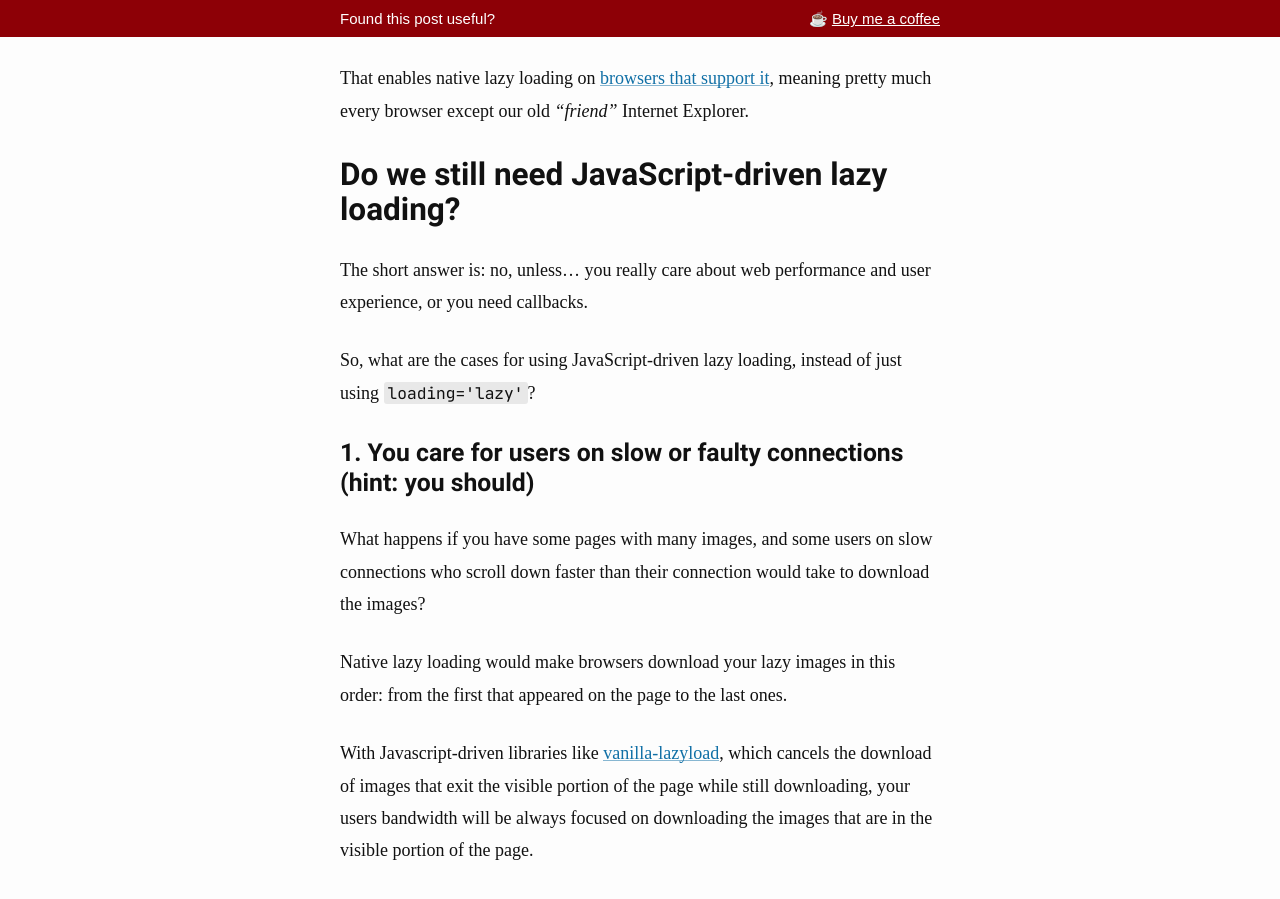
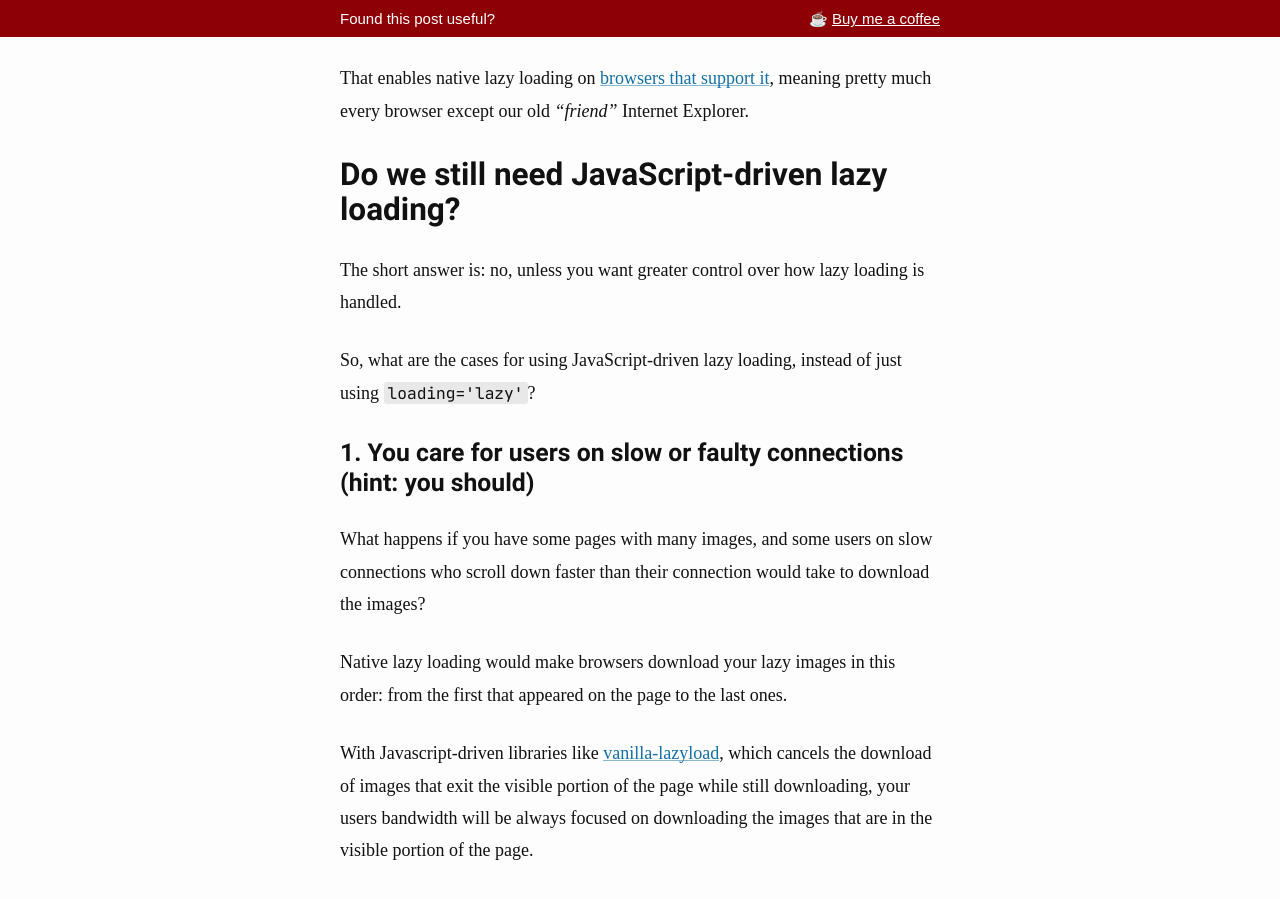
Before and after one commit to verlok/verlok.github.io, a Jekyll site: the page built from _posts/2022-11-13-do-we-need-lazy-loading-libraries-data-src-in-2022.md, in a window 1280 px wide and 900 px high, scrolled down 1666 px. Built offline with Jekyll 4.4.1, drawn with Linux system fonts in a browser that asks for light colours; some web fonts are replaced.

Commit message:
Removed clickbaity sentence

```diff
--- a/_posts/2022-11-13-do-we-need-lazy-loading-libraries-data-src-in-2022.md
+++ b/_posts/2022-11-13-do-we-need-lazy-loading-libraries-data-src-in-2022.md
@@ -51,7 +51,7 @@ That enables native lazy loading on [browsers that support it](https://caniuse.c
 
 ## Do we still need JavaScript-driven lazy loading?
 
-The short answer is: no, unless... you really care about **web performance** and **user experience**, or you need callbacks.
+The short answer is: no, unless you want greater control over how lazy loading is handled.
 
 So, what are the cases for using JavaScript-driven lazy loading, instead of just using `loading='lazy'`?
 
```
